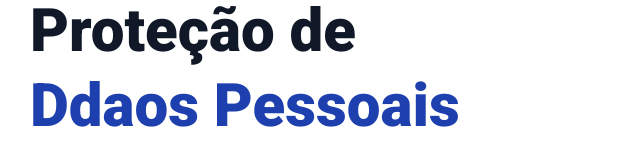
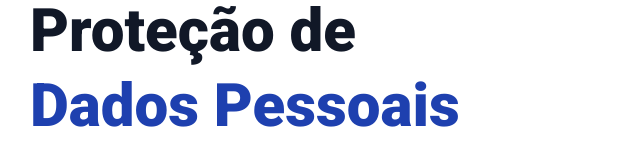
Before and after one commit to pauloricardson/protecaodedados, a plain HTML site: page index.html in a window 1280 px wide. Shown: the part 382-546 px from the top of the page, 50-690 px from the left. Drawn offline with nearby package versions, Linux system fonts and the light colour scheme.

Commit message:
Update index.html

```diff
--- a/index.html
+++ b/index.html
@@ -137,7 +137,7 @@
         <div class="title-accent"></div>
         <h1 class="text-6xl font-black text-gray-900 leading-tight mb-6">
           Proteção de<br>
-          <span class="text-blue-800">Ddaos Pessoais</span>
+          <span class="text-blue-800">Dados Pessoais</span>
         </h1>
         <!-- Subtítulo -->
         <h2 class="text-2xl text-gray-600 font-normal mb-8 leading-relaxed max-w-2xl">
```
